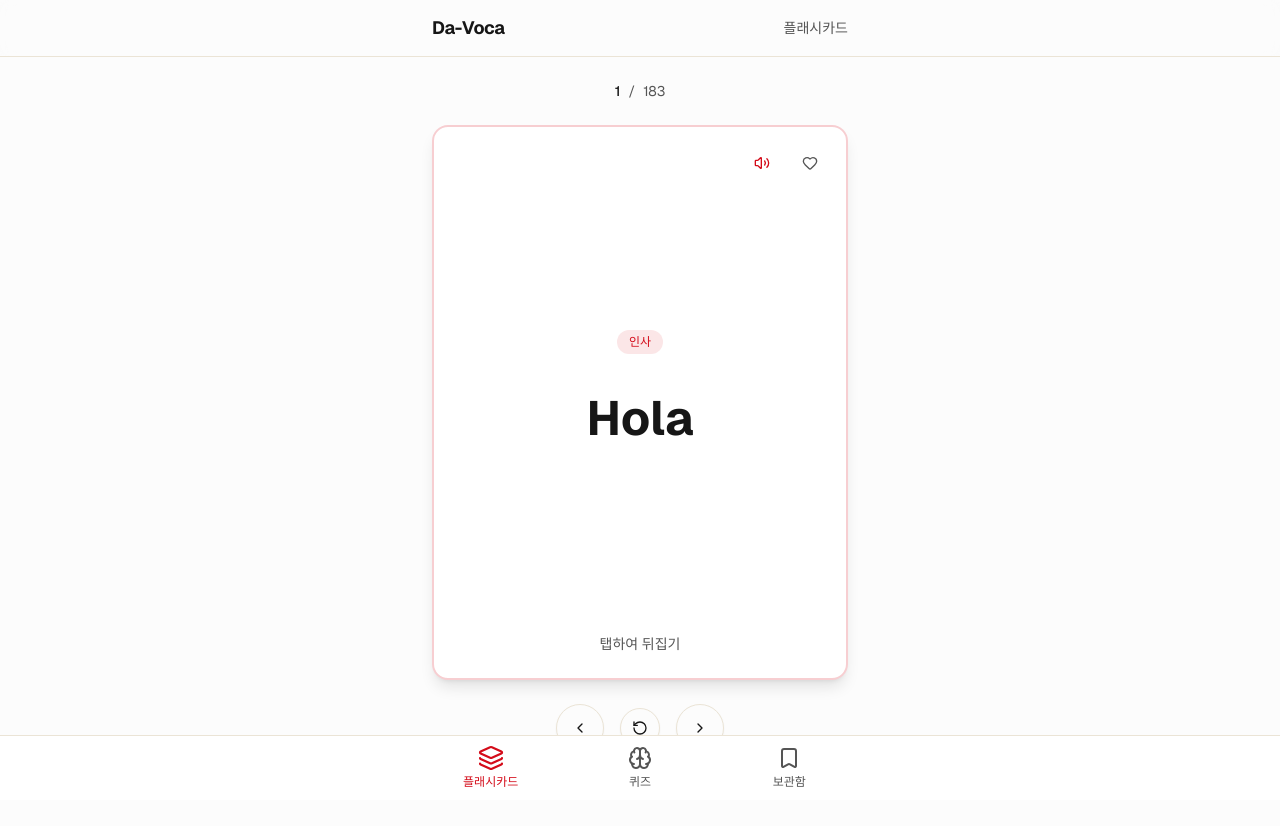
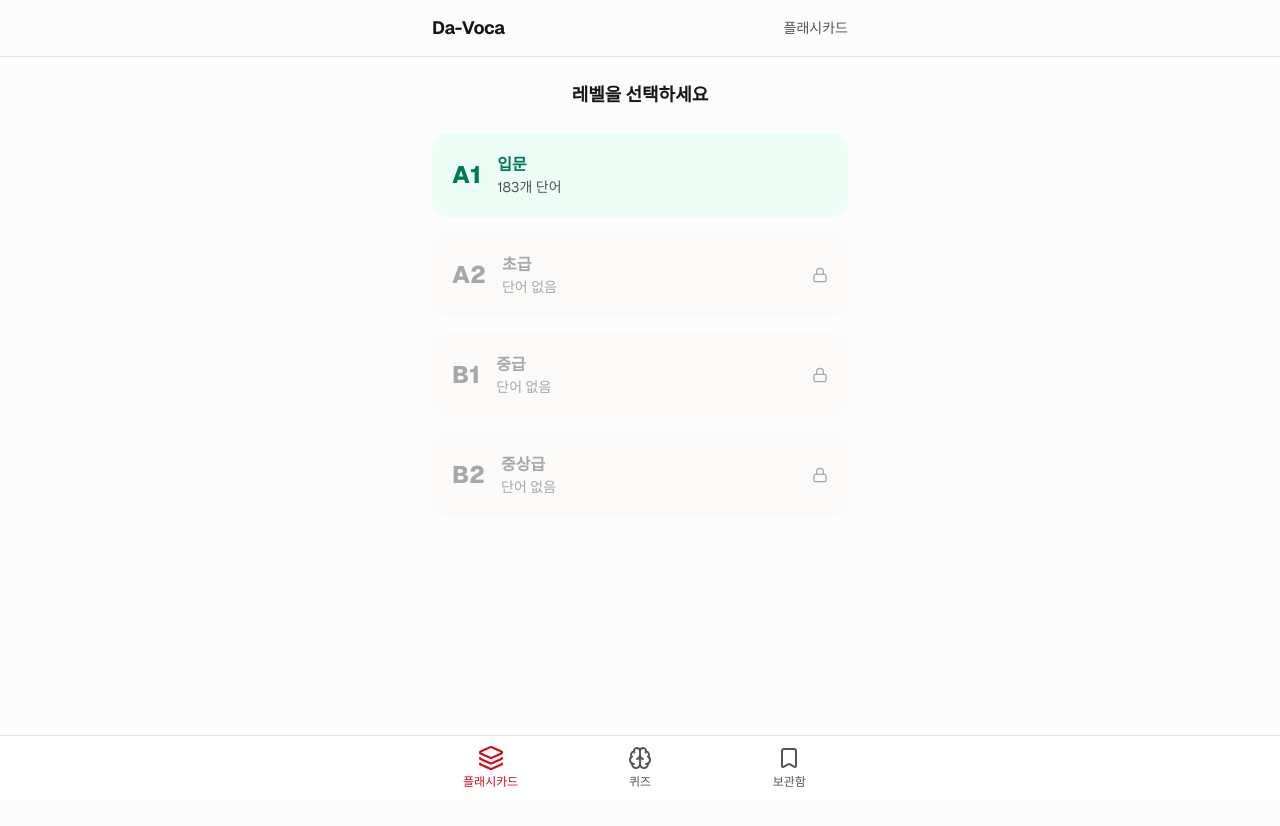
Before and after one commit to lje00220/spanish-voca-master, a Next.js app: page / in a window 1280 px wide. Shown: the top 826 px of the page. After the commit the page ends 800 px from the top, so only its background shows below. Built offline with nearby package versions, Linux system fonts and the light colour scheme.

Commit message:
feat: 플래시카드 레벨/세트 선택 학습 구조 추가

```diff
--- a/src/app/page.tsx
+++ b/src/app/page.tsx
@@ -29,7 +29,7 @@ export default function Home() {
 
       {/* Content */}
       <main className="flex-1 max-w-md mx-auto w-full px-4 pt-6 pb-24">
-        {activeTab === 'flashcard' && <Flashcard words={words} />}
+        {activeTab === 'flashcard' && <Flashcard />}
         {activeTab === 'quiz' && <Quiz words={words} />}
         {activeTab === 'saved' && <SavedWords />}
       </main>
--- a/src/components/flashcard.tsx
+++ b/src/components/flashcard.tsx
@@ -3,16 +3,130 @@
 import { useState } from 'react'
 import { Card } from '@/components/ui/card'
 import { Button } from '@/components/ui/button'
-import { Heart, Volume2, ChevronLeft, ChevronRight, RotateCcw } from 'lucide-react'
-import { Word } from '@/lib/words'
+import {
+  Heart,
+  Volume2,
+  ChevronLeft,
+  ChevronRight,
+  RotateCcw,
+  ArrowLeft,
+  Lock,
+} from 'lucide-react'
+import { Word, CEFRLevel } from '@/lib/words'
 import { useVocabularyStore } from '@/lib/vocabulary-store'
 import { cn } from '@/lib/utils'
 
-interface FlashcardProps {
-  words: Word[]
+const LEVELS: { level: CEFRLevel; label: string; bg: string; text: string }[] = [
+  { level: 'A1', label: '입문', bg: 'bg-emerald-50 dark:bg-emerald-950', text: 'text-emerald-700 dark:text-emerald-300' },
+  { level: 'A2', label: '초급', bg: 'bg-sky-50 dark:bg-sky-950', text: 'text-sky-700 dark:text-sky-300' },
+  { level: 'B1', label: '중급', bg: 'bg-violet-50 dark:bg-violet-950', text: 'text-violet-700 dark:text-violet-300' },
+  { level: 'B2', label: '중상급', bg: 'bg-rose-50 dark:bg-rose-950', text: 'text-rose-700 dark:text-rose-300' },
+]
+
+// 레벨 선택 화면
+function LevelSelect({
+  onSelect,
+}: {
+  onSelect: (level: CEFRLevel) => void
+}) {
+  const { getWordsByLevel } = useVocabularyStore()
+
+  return (
+    <div className="flex flex-col gap-4 w-full">
+      <h2 className="text-lg font-bold text-center mb-2">레벨을 선택하세요</h2>
+      {LEVELS.map(({ level, label, bg, text }) => {
+        const wordCount = getWordsByLevel(level).length
+        const hasWords = wordCount > 0
+
+        return (
+          <button
+            key={level}
+            onClick={() => hasWords && onSelect(level)}
+            className={cn(
+              'flex items-center gap-4 p-5 rounded-2xl transition-all',
+              hasWords
+                ? cn(bg, 'hover:scale-[1.02] hover:shadow-md cursor-pointer')
+                : 'bg-muted/40 opacity-50 cursor-not-allowed',
+            )}
+          >
+            <span className={cn('text-2xl font-extrabold', hasWords ? text : 'text-muted-foreground')}>
+              {level}
+            </span>
+            <div className="flex-1 text-left">
+              <p className={cn('font-semibold', hasWords ? text : 'text-muted-foreground')}>{label}</p>
+              <p className="text-sm text-muted-foreground">
+                {hasWords ? `${wordCount}개 단어` : '단어 없음'}
+              </p>
+            </div>
+            {!hasWords && <Lock className="h-4 w-4 text-muted-foreground" />}
+          </button>
+        )
+      })}
+    </div>
+  )
 }
 
-export function Flashcard({ words }: FlashcardProps) {
+// 세트 선택 화면
+function SetSelect({
+  level,
+  onSelect,
+  onBack,
+}: {
+  level: CEFRLevel
+  onSelect: (setIndex: number) => void
+  onBack: () => void
+}) {
+  const { getSetCount, getSetWords } = useVocabularyStore()
+  const setCount = getSetCount(level)
+
+  return (
+    <div className="flex flex-col gap-4 w-full">
+      <div className="flex items-center gap-2 mb-2">
+        <Button variant="ghost" size="icon" className="h-8 w-8" onClick={onBack}>
+          <ArrowLeft className="h-4 w-4" />
+        </Button>
+        <h2 className="text-lg font-bold">{level} 세트 선택</h2>
+      </div>
+      <div className="flex flex-col gap-3">
+        {Array.from({ length: setCount }, (_, i) => {
+          const setWords = getSetWords(level, i)
+          const startNum = i * 20 + 1
+          const endNum = startNum + setWords.length - 1
+          return (
+            <button
+              key={i}
+              onClick={() => onSelect(i)}
+              className="flex items-center gap-4 p-4 rounded-2xl bg-muted/50 hover:bg-muted hover:scale-[1.01] transition-all cursor-pointer"
+            >
+              <span className="text-lg font-bold text-primary w-8">
+                {i + 1}
+              </span>
+              <div className="flex-1 text-left">
+                <p className="text-sm font-medium">
+                  {startNum}번 ~ {endNum}번
+                </p>
+              </div>
+              <span className="text-xs text-muted-foreground">{setWords.length}개</span>
+            </button>
+          )
+        })}
+      </div>
+    </div>
+  )
+}
+
+// 플래시카드 학습 화면
+function FlashcardStudy({
+  words,
+  onBack,
+  level,
+  setIndex,
+}: {
+  words: Word[]
+  onBack: () => void
+  level: CEFRLevel
+  setIndex: number
+}) {
   const [currentIndex, setCurrentIndex] = useState(0)
   const [isFlipped, setIsFlipped] = useState(false)
   const { toggleSaved, isSaved } = useVocabularyStore()
@@ -52,6 +166,17 @@ export function Flashcard({ words }: FlashcardProps) {
 
   return (
     <div className="flex flex-col items-center gap-6 w-full max-w-md mx-auto">
+      {/* Header */}
+      <div className="flex items-center justify-between w-full">
+        <Button variant="ghost" size="icon" className="h-8 w-8" onClick={onBack}>
+          <ArrowLeft className="h-4 w-4" />
+        </Button>
+        <span className="text-sm text-muted-foreground">
+          {level} · 세트 {setIndex + 1}
+        </span>
+        <div className="w-8" />
+      </div>
+
       {/* Progress */}
       <div className="flex items-center gap-2 text-sm text-muted-foreground">
         <span className="font-medium text-foreground">{currentIndex + 1}</span>
@@ -119,10 +244,12 @@ export function Flashcard({ words }: FlashcardProps) {
               {currentWord.korean}
             </h2>
             <p className="text-lg opacity-90 mb-6">{currentWord.pronunciation}</p>
-            <div className="bg-white/20 rounded-xl p-4 w-full">
-              <p className="text-sm font-medium mb-1">예문</p>
-              <p className="text-base">{currentWord.example}</p>
-            </div>
+            {currentWord.example && (
+              <div className="bg-white/20 rounded-xl p-4 w-full">
+                <p className="text-sm font-medium mb-1">예문</p>
+                <p className="text-base">{currentWord.example}</p>
+              </div>
+            )}
             <p className="absolute bottom-6 text-sm opacity-70">탭하여 뒤집기</p>
           </Card>
         </div>
@@ -161,3 +288,36 @@ export function Flashcard({ words }: FlashcardProps) {
     </div>
   )
 }
+
+// 메인 플래시카드 컴포넌트
+export function Flashcard() {
+  const { currentLevel, currentSet, setCurrentLevel, setCurrentSet, getSetWords } =
+    useVocabularyStore()
+
+  // 세트 학습 중
+  if (currentLevel && currentSet !== null) {
+    const words = getSetWords(currentLevel, currentSet)
+    return (
+      <FlashcardStudy
+        words={words}
+        level={currentLevel}
+        setIndex={currentSet}
+        onBack={() => setCurrentSet(null)}
+      />
+    )
+  }
+
+  // 세트 선택
+  if (currentLevel) {
+    return (
+      <SetSelect
+        level={currentLevel}
+        onSelect={(setIndex) => setCurrentSet(setIndex)}
+        onBack={() => setCurrentLevel(null)}
+      />
+    )
+  }
+
+  // 레벨 선택
+  return <LevelSelect onSelect={(level) => setCurrentLevel(level)} />
+}
--- a/src/lib/vocabulary-store.ts
+++ b/src/lib/vocabulary-store.ts
@@ -2,13 +2,17 @@
 
 import { create } from 'zustand'
 import { persist } from 'zustand/middleware'
-import { Word } from './words'
+import { Word, CEFRLevel } from './words'
 import cefrWords from '../data/cefr-words.json'
+
+const SET_SIZE = 20
 
 interface VocabularyState {
   words: Word[]
   savedWords: string[]
   wrongWords: string[]
+  currentLevel: CEFRLevel | null
+  currentSet: number | null
   addWord: (word: Word) => void
   removeWord: (id: string) => void
   toggleSaved: (id: string) => void
@@ -18,6 +22,11 @@ interface VocabularyState {
   removeWrongWord: (id: string) => void
   clearWrongWords: () => void
   getWrongWords: () => Word[]
+  getWordsByLevel: (level: CEFRLevel) => Word[]
+  getSetWords: (level: CEFRLevel, setIndex: number) => Word[]
+  getSetCount: (level: CEFRLevel) => number
+  setCurrentLevel: (level: CEFRLevel | null) => void
+  setCurrentSet: (set: number | null) => void
 }
 
 export const useVocabularyStore = create<VocabularyState>()(
@@ -26,6 +35,8 @@ export const useVocabularyStore = create<VocabularyState>()(
       words: cefrWords as Word[],
       savedWords: [],
       wrongWords: [],
+      currentLevel: null,
+      currentSet: null,
       addWord: (word) =>
         set((state) => ({
           words: [...state.words, word],
@@ -62,6 +73,20 @@ export const useVocabularyStore = create<VocabularyState>()(
         const state = get()
         return state.words.filter((w) => state.wrongWords.includes(w.id))
       },
+      getWordsByLevel: (level) => {
+        return get().words.filter((w) => w.level === level)
+      },
+      getSetWords: (level, setIndex) => {
+        const levelWords = get().words.filter((w) => w.level === level)
+        const start = setIndex * SET_SIZE
+        return levelWords.slice(start, start + SET_SIZE)
+      },
+      getSetCount: (level) => {
+        const levelWords = get().words.filter((w) => w.level === level)
+        return Math.floor(levelWords.length / SET_SIZE)
+      },
+      setCurrentLevel: (level) => set({ currentLevel: level, currentSet: null }),
+      setCurrentSet: (setNum) => set({ currentSet: setNum }),
     }),
     {
       name: 'vocabulary-storage',
```
